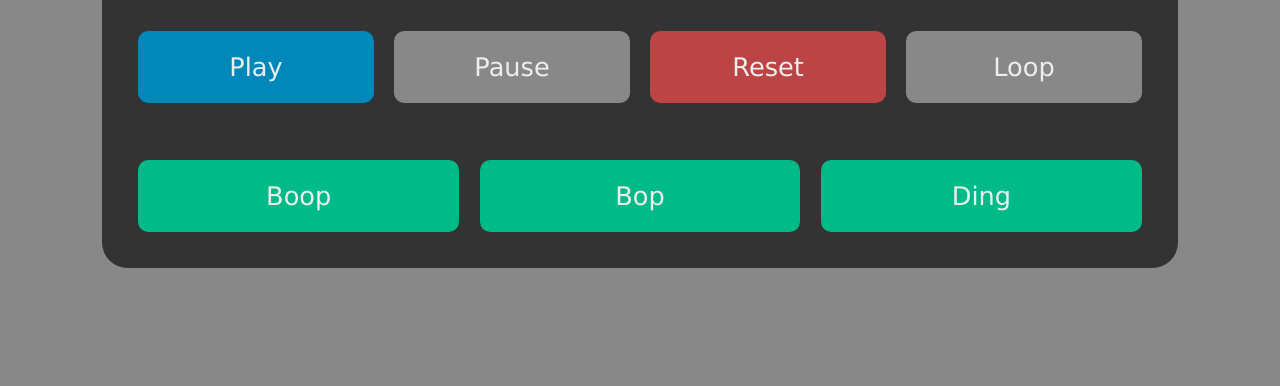
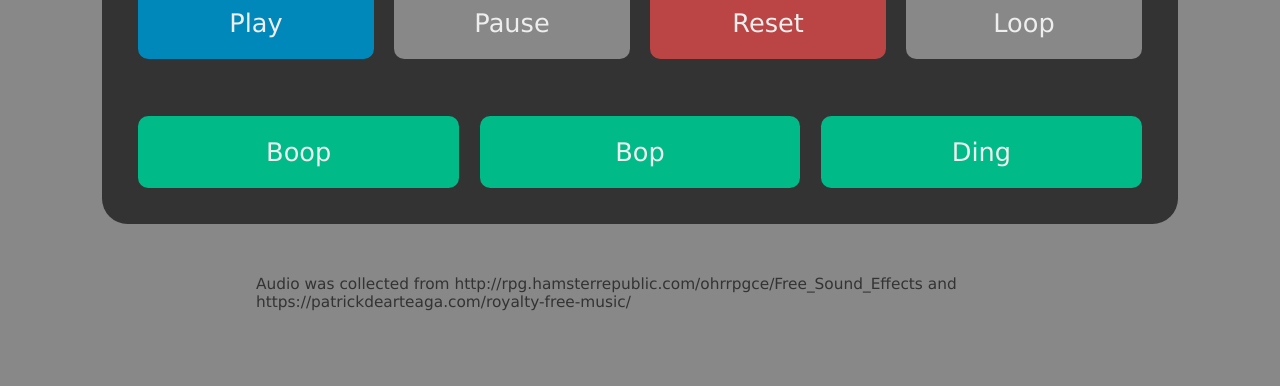
Before and after one commit to InteractiveTimmy/arc-core-local, a website: page prototype/sound/index.html in a window 1280 px wide. Shown: the part 414-800 px from the top of the page. Drawn offline with Linux system fonts and the light colour scheme; no server answers.

Commit message:
updated with disclaimer

```diff
--- a/prototype/sound/index.css
+++ b/prototype/sound/index.css
@@ -20,6 +20,7 @@ html {
 
 #app {
   display: flex;
+  flex-direction: column;
   align-items: center;
   justify-content: center;
 }
@@ -27,6 +28,7 @@ html {
 #boombox {
   width: 80vw;
   height: 40vw;
+  margin: 1rem;
   border-radius: 1rem;
   background-color: #333;
   color: #eee;
@@ -124,3 +126,13 @@ html {
   background: #0b8;
   cursor: pointer;
 }
+
+#disclaimer {
+  display: flex;
+  justify-content: center;
+  align-items: center;
+  width: 60vw;
+  color: #333;
+  font-size: 0.6rem;
+  margin: 1rem;
+}
--- a/prototype/sound/index.html
+++ b/prototype/sound/index.html
@@ -3,6 +3,7 @@
   <head>
     <meta charset="UTF-8">
     <title>title</title>
+    <meta name="viewport" content="width=device-width,initial-scale=1">
     <script src="main.js" type="text/javascript"></script>
     <link rel="stylesheet" type="text/css" href="index.css">
   </head>
@@ -41,6 +42,7 @@
           <div id="b-ding" class="button c-success" onclick="handleClick(2);">Ding</div>
         </div>
       </div>
+      <div id="disclaimer">Audio was collected from http://rpg.hamsterrepublic.com/ohrrpgce/Free_Sound_Effects and https://patrickdearteaga.com/royalty-free-music/</div>
     </div>
   </body>
 </html>
```
